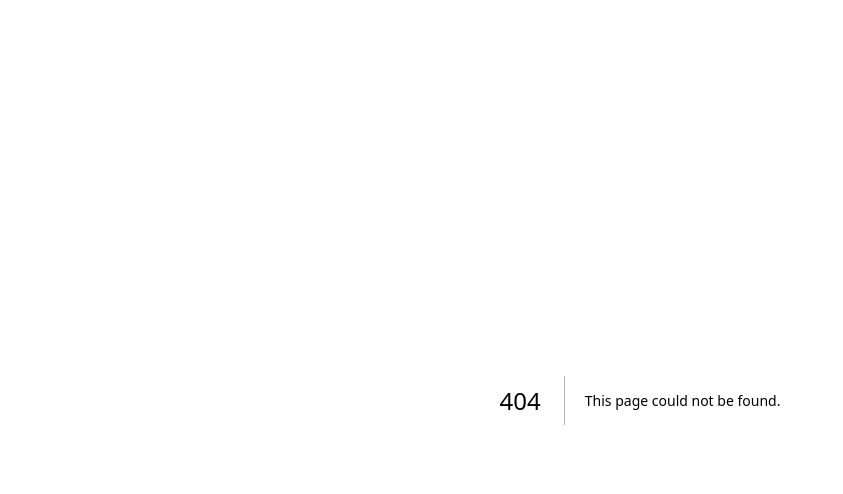
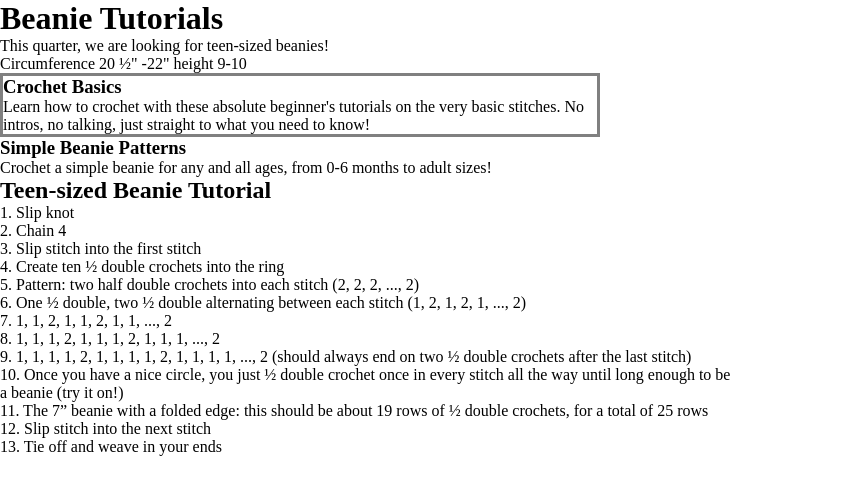
Before and after one commit to maxgonick/ucla-crafting-for-cancer-next, a Next.js app: page /tutorials in a window 1280 px wide. Before the commit this address had no page. Shown: the top 494 px of the page, without its empty margins (0-843 px from the left). Built offline with nearby package versions, Linux system fonts and the light colour scheme.

Commit message:
updated the text with the correct wrappers, fixed up syntax, added tutorial text

```diff
--- a/components/Navbar.tsx
+++ b/components/Navbar.tsx
@@ -10,7 +10,7 @@ const Navbar = (props: Props) => {
     <div>
       <nav className={styles.navbar}>
         <Link href='/'>About Us</Link>
-          <Link href='/'>Beanie Tutorial</Link>
+          <Link href='/tutorials'>Beanie Tutorial</Link>
           <div>Forms</div>
           <button><Link href='/'>Contact Us</Link></button>
       </nav>
--- /dev/null
+++ b/pages/tutorials.tsx
@@ -0,0 +1,44 @@
+import styles from "@/styles/Tutorials.module.css";
+
+const Tutorial = () => {
+    const introText = 'This quarter, we are looking for teen-sized beanies!\nCircumference 20 ½" -22" height 9-10'
+    const crochetBasics = "Learn how to crochet with these absolute beginner's tutorials on the very basic stitches. No intros, no talking, just straight to what you need to know!"
+    const simpleBeanie = "Crochet a simple beanie for any and all ages, from 0-6 months to adult sizes!"
+    const tutorialText = '1. Slip knot\n'+
+                         '2. Chain 4\n'+
+                         '3. Slip stitch into the first stitch\n'+
+                         '4. Create ten ½ double crochets into the ring\n'+
+                         '5. Pattern: two half double crochets into each stitch (2, 2, 2, ..., 2)\n'+
+                         '6. One ½ double, two ½ double alternating between each stitch (1, 2, 1, 2, 1, ..., 2)\n'+
+                         '7. 1, 1, 2, 1, 1, 2, 1, 1, ..., 2\n'+
+                         '8. 1, 1, 1, 2, 1, 1, 1, 2, 1, 1, 1, ..., 2\n'+
+                         '9. 1, 1, 1, 1, 2, 1, 1, 1, 1, 2, 1, 1, 1, 1, ..., 2 (should always end on two ½ double crochets after the last stitch)\n'+
+                         '10. Once you have a nice circle, you just ½ double crochet once in every stitch all the way until long enough to be\na beanie (try it on!)\n'+
+                         '11. The 7” beanie with a folded edge: this should be about 19 rows of ½ double crochets, for a total of 25 rows\n'+
+                         '12. Slip stitch into the next stitch\n'+
+                         '13. Tie off and weave in your ends';
+
+
+    return (
+        <div>
+            <div className={styles.flat1}>
+                <h1>Beanie Tutorials</h1>
+                <div style={{ whiteSpace: "pre-wrap"}}>{introText}</div>
+            </div>
+            <div className={styles.hov1}>
+                <h3>Crochet Basics</h3>
+                <div style={{ whiteSpace: "pre-wrap"}}>{crochetBasics}</div>
+            </div>
+            <div className={styles.hov2}>
+                <h3>Simple Beanie Patterns</h3>
+                <div style={{ whiteSpace: "pre-wrap"}}>{simpleBeanie}</div>
+            </div>
+            <div className={styles.flat2}>
+                <h2>Teen-sized Beanie Tutorial</h2>
+                <div style={{ whiteSpace: "pre-wrap"}}>{tutorialText}</div>
+            </div>
+        </div>
+     );
+}
+
+export default Tutorial;
--- /dev/null
+++ b/styles/Tutorials.module.css
@@ -0,0 +1,28 @@
+/* Beanie tutorials */
+.flat1{
+    background: white;
+    font-family: var(--font-mono);
+}
+/* Teen sized beanie tutorial */
+.flat2{
+    background: white;
+    font-family: var(--font-mono);
+}
+
+
+/* crochet basics */
+.hov1{
+    background: white;
+    border: gray solid;
+    width: 600px;
+    padding-top: 8;
+    padding-bottom: 8;
+    flex: auto;
+    align-items: center;
+    font-family: var(--font-mono);
+}
+/* simple beanie patterns */
+.hov2{
+    background: white;
+    font-family: var(--font-mono);
+}
```
